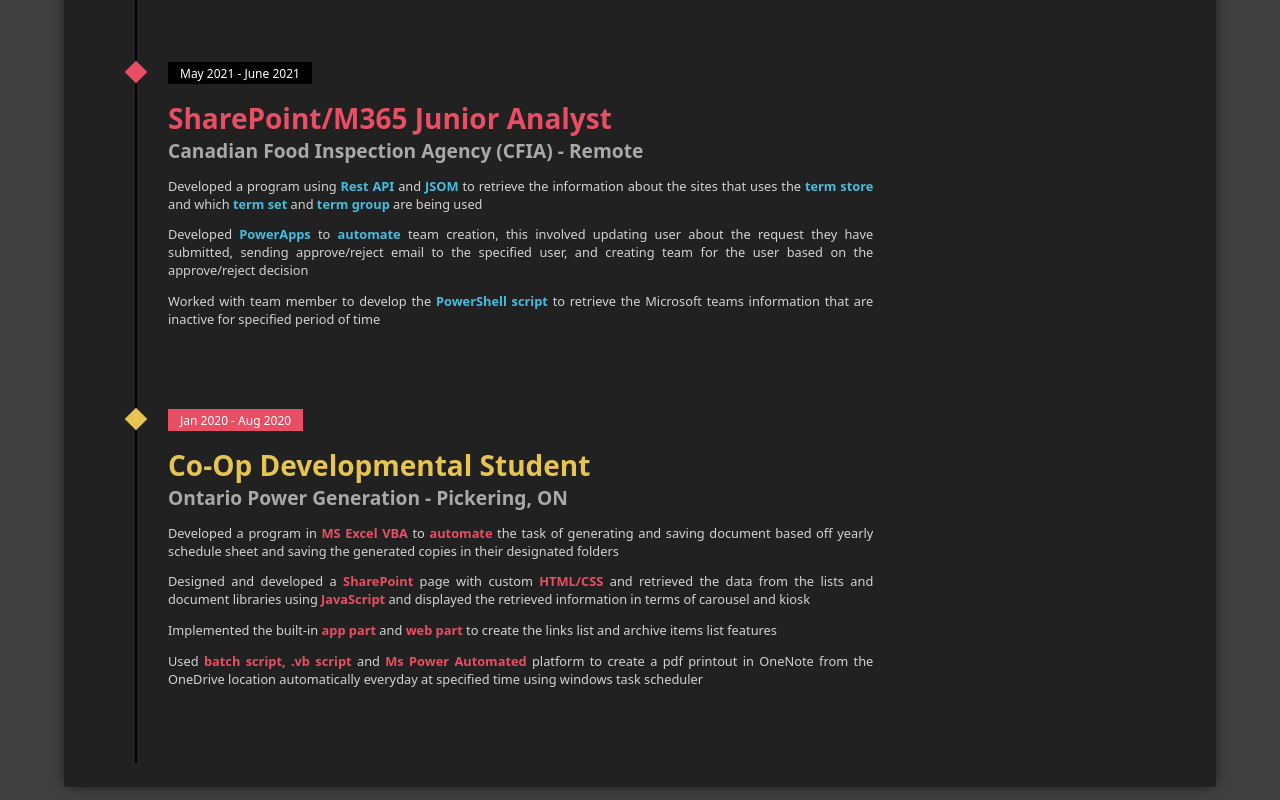
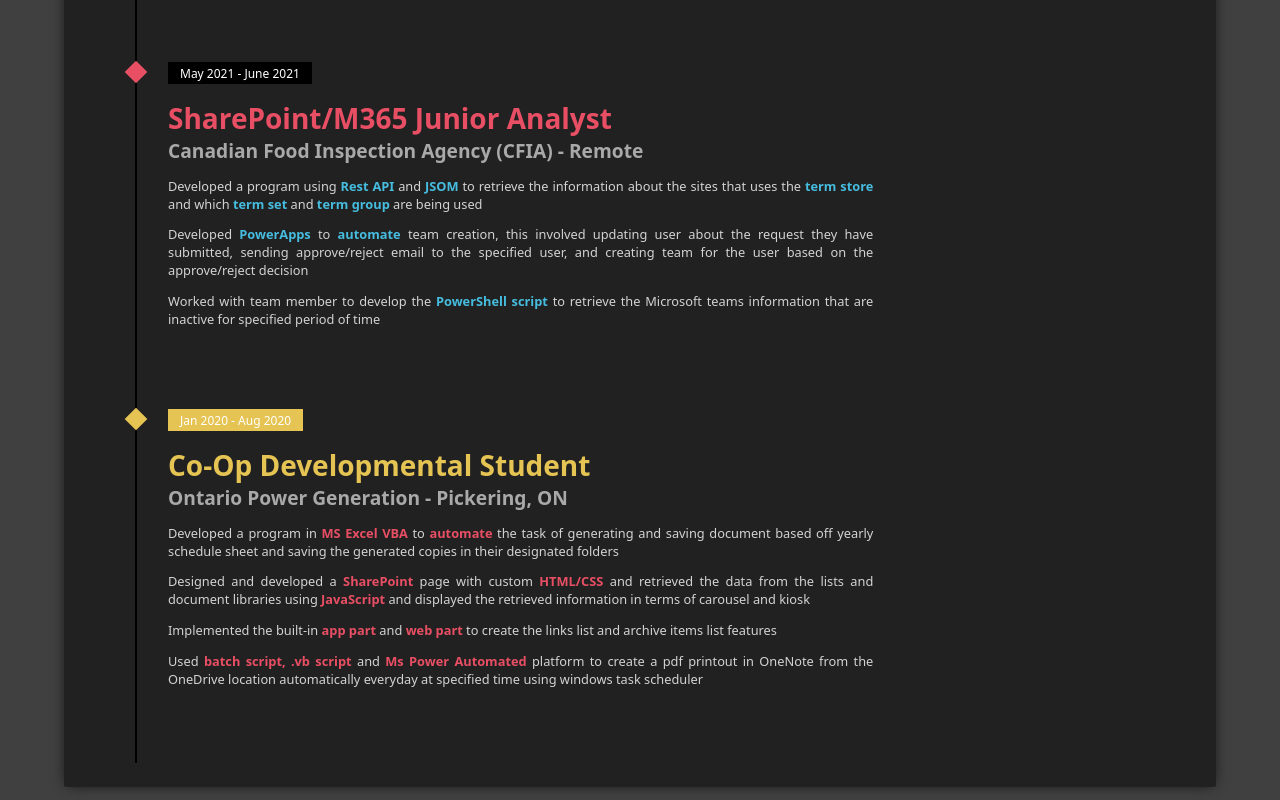
Before and after one commit to anshuup/anshuPatel, a plain HTML site: page exp.html in a window 1280 px wide. In both pictures the pointer is over the element "Jan 2020 - Aug 2020". Shown: the part 722-1522 px from the top of the page. Drawn offline with Linux system fonts and the light colour scheme.

Commit message:
Update exp.css

```diff
--- a/ProjectCss/exp.css
+++ b/ProjectCss/exp.css
@@ -325,7 +325,7 @@ body{
 	box-shadow : inset 40em 0 0 0 #e94f64;
 }
 .timeline-event:hover #thumb3 {
-	box-shadow : inset 40em 0 0 0 #e94f64;
+	box-shadow : inset 40em 0 0 0 #e5c453;
 }
 .timeline-event-copy {
   position: relative;
```
